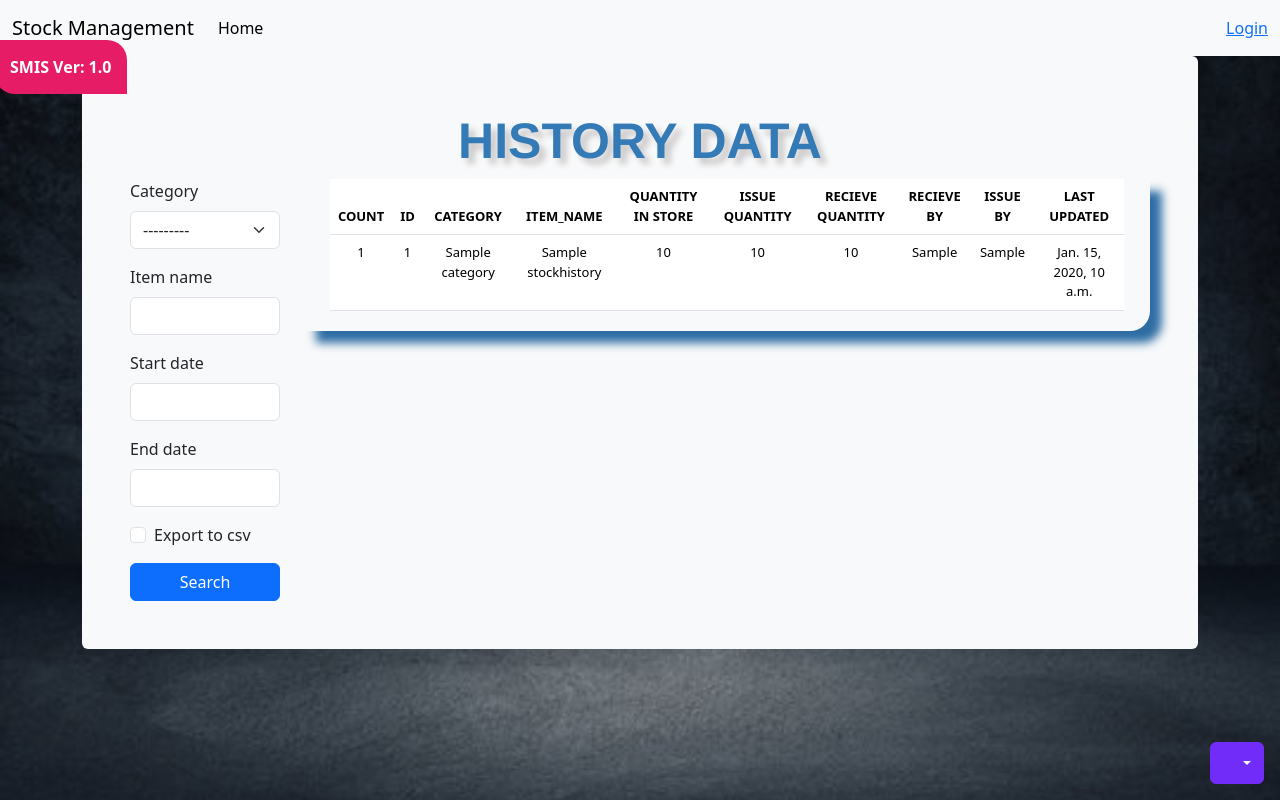
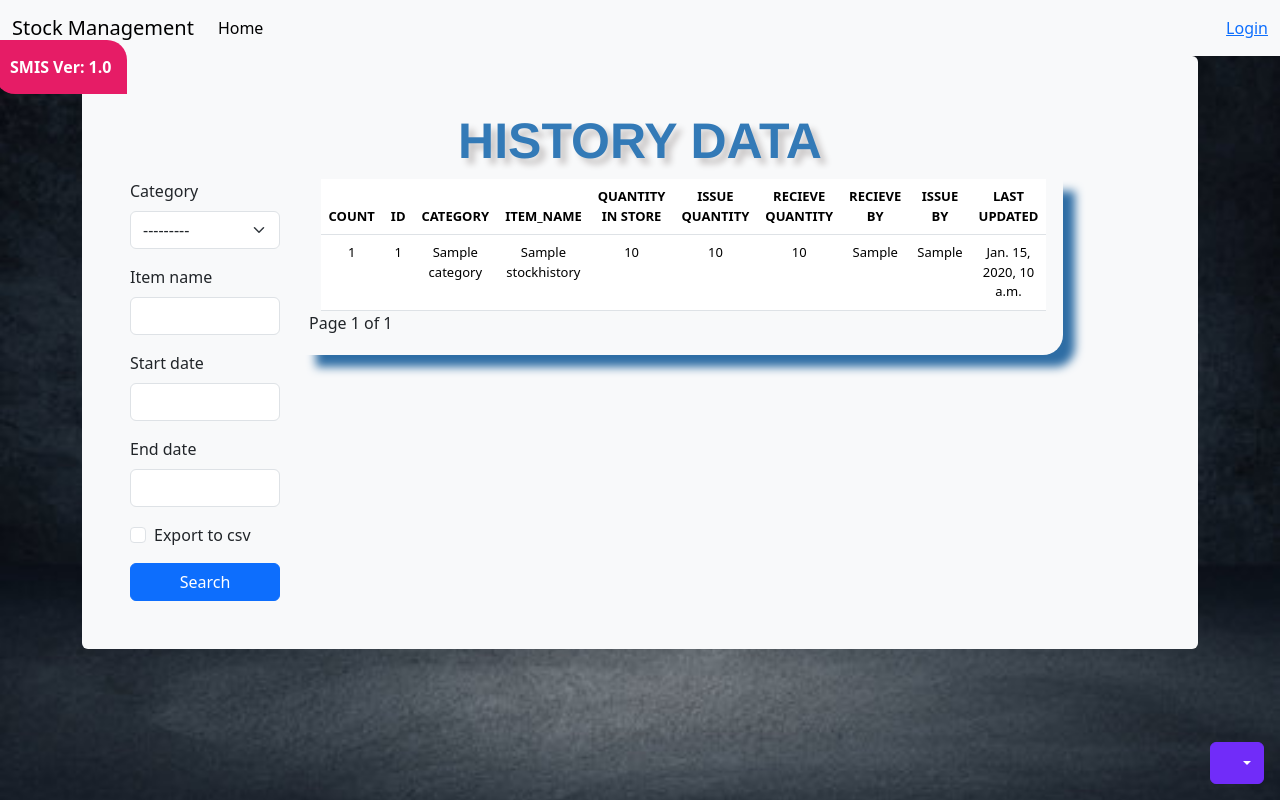
Before and after one commit to hans254/STOCK-MANAGEMENT-SYSTEM, a Django app: page /list_history/ in a window 1280 px wide. Run offline with Django 5.2, Linux system fonts and the light colour scheme; tables that the repository leaves empty hold one stand-in row (values such as "Sample post"); some libraries are stand-ins or nearby versions.

Commit message:
paginator

```diff
--- a/stock/stock/settings.py
+++ b/stock/stock/settings.py
@@ -127,7 +127,9 @@ USE_TZ = True
 # https://docs.djangoproject.com/en/5.0/howto/static-files/
 
 STATIC_URL = 'static/'
-CRISPY_TEMPLATE_PACK = 'bootstrap4'
+CRISPY_ALLOWED_TEMPLATE_PACKS = "bootstrap4"
+CRISPY_TEMPLATE_PACK = "bootstrap4"
+
 
 
 # Default primary key field type
--- a/stock/web/templates/list_history.html
+++ b/stock/web/templates/list_history.html
@@ -42,7 +42,7 @@
                     </form>
                 </div>
                 <br>
-                <div class="col-sm-10">
+                <div class="col-sm-9">
                     <div class="display_table">
                         <table class="table">
                             <thead>
@@ -74,6 +74,18 @@
                             </tr>
                             {% endfor %}
                         </table>
+                        {% if queryset.has_previous %}
+                            <a href="?page=1">&laquo First</a>
+                            <a href="?page={{ queryset.previous_page_number }}">Previous</a>
+
+                        {% endif %}
+
+                        Page {{ queryset.number }} of {{ queryset.paginator.num_pages }}
+
+                        {% if queryset.has_next %}
+                            <a href="?page={{ queryset.next_page_number }}">next</a>
+                            <a href="?page={{ queryset.paginator.num_pages }}">last &raquo</a>
+                        {% endif %}
                     </div>
                 </div>
             </div>
--- a/stock/web/templates/list_items.html
+++ b/stock/web/templates/list_items.html
@@ -37,7 +37,7 @@
                 </div><!---End Col--->
 
                 <br>
-                <div class="col-sm-10">
+                <div class="col-sm-9">
                     <div class="display_table">
                         <table class="table">
                             <thead>
--- a/stock/web/views.py
+++ b/stock/web/views.py
@@ -41,7 +41,7 @@ def list_items(request):
     category_name = request.GET.get('category_name')
     if category_name:
         queryset = queryset.filter(category__name__icontains=category_name)
-    paginator = Paginator(queryset, 2)
+    paginator = Paginator(queryset, 5)
     page_number = request.GET.get('page')
     queryset = paginator.get_page(page_number)
 
@@ -75,10 +75,12 @@ def list_items(request):
 
 def add_items(request):
     form = StockCreateForm(request.POST or None)
-    if form.is_valid():
-        form.save()
-        messages.success(request, 'Successfully Saved')
-        return redirect(list_items)
+    if request.method == 'POST':
+        form = StockCreateForm(request.POST or None)
+        if form.is_valid():
+            form.save()
+            messages.success(request, 'Successfully Saved')
+            return redirect(list_items)
     context = {
         'form': form,
         'title': 'Add Item'
@@ -195,6 +197,9 @@ def list_history(request):
     header = 'HISTORY DATA'
     queryset = StockHistory.objects.all()
     form = StockHistorySearchForm(request.POST or None)
+    paginator = Paginator(queryset, 4)
+    page_number = request.GET.get('page')
+    queryset = paginator.get_page(page_number)
     context = {
         'header': header,
         'queryset': queryset,
```
Also changed, not shown: stock/requirements.txt (added, +34 -0 lines).
